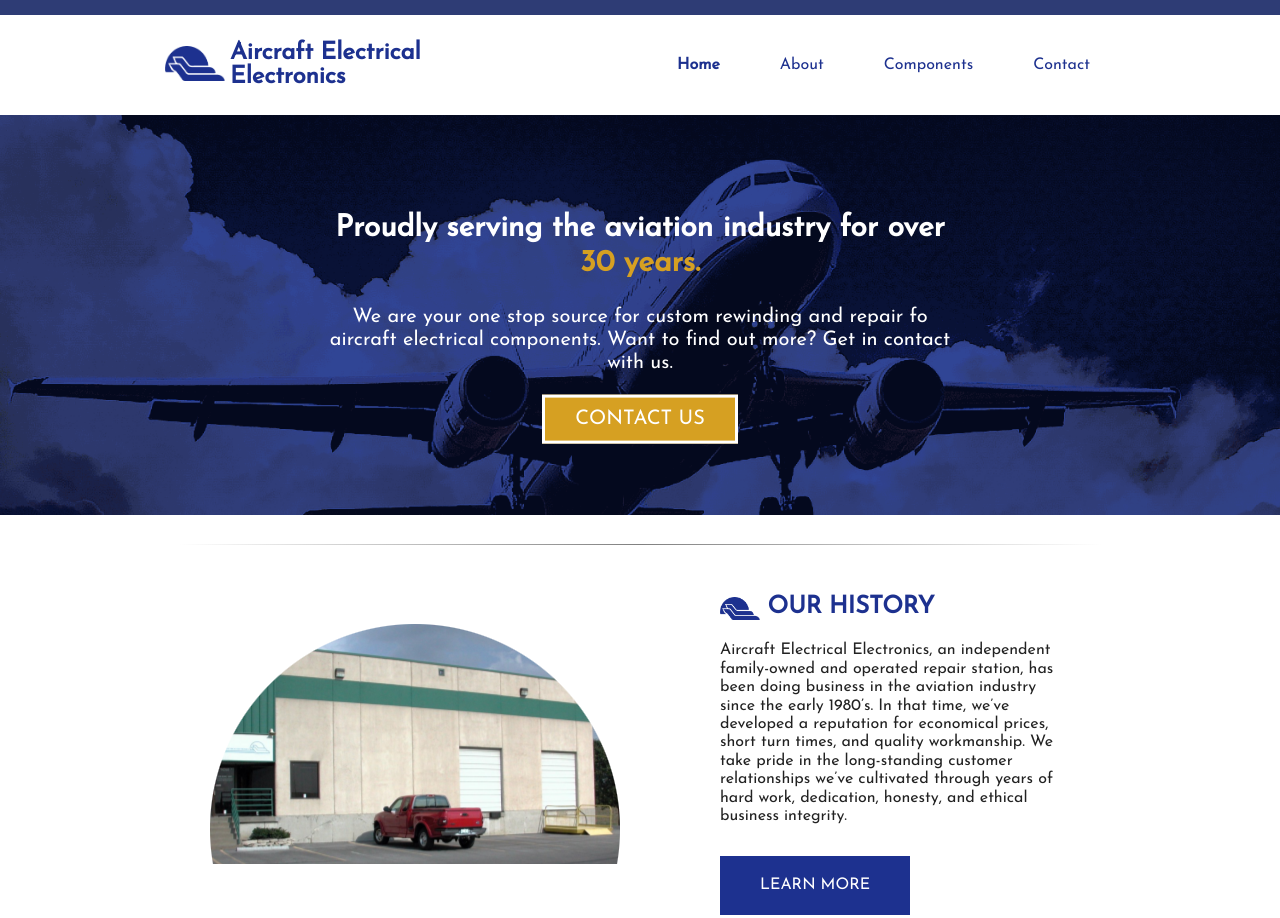
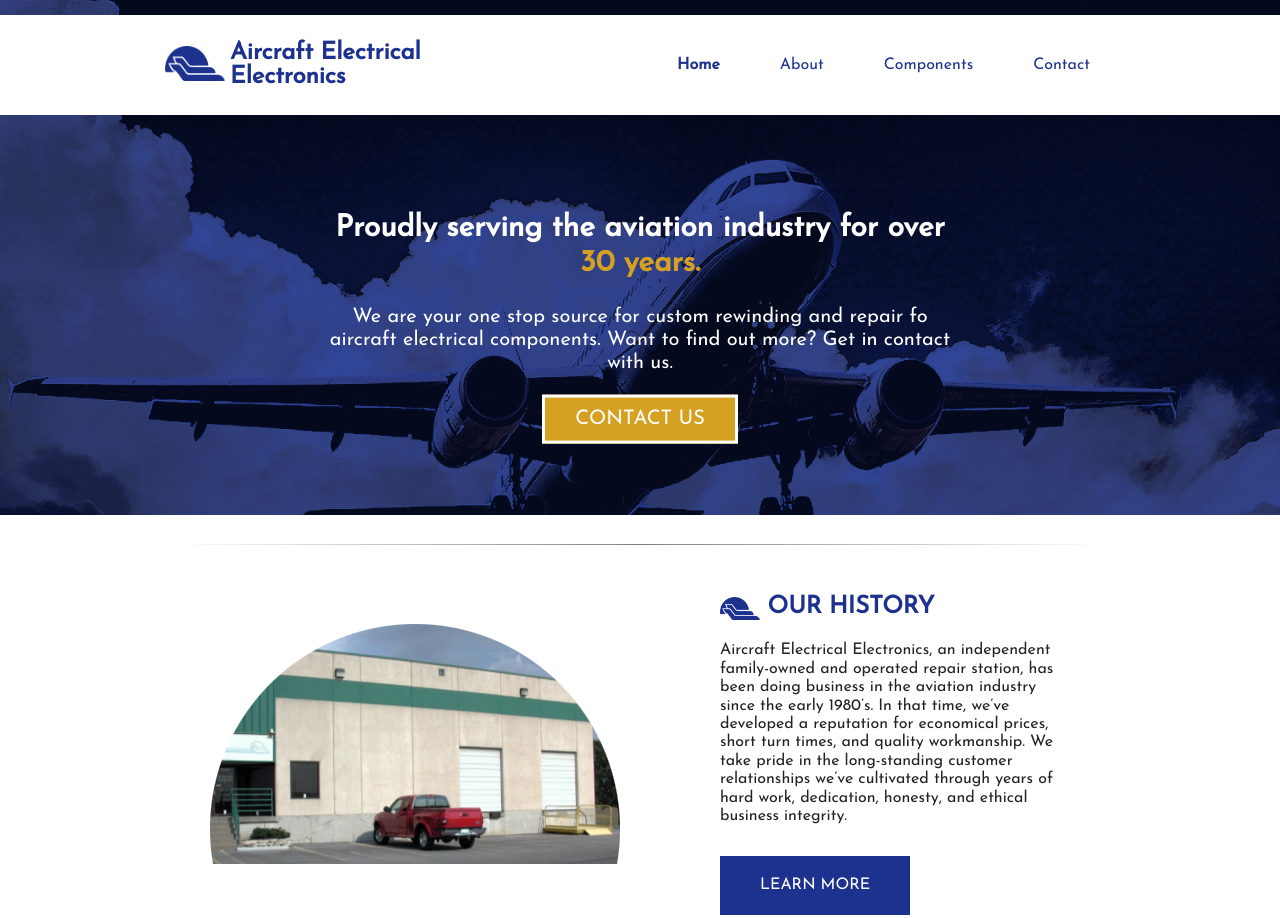
Before and after one commit to NolanHarless/AEE, a website built with Parcel: page index.html in a window 1280 px wide. Shown: the top 918 px of the page. Built offline with nearby package versions, Linux system fonts and the light colour scheme.

Commit message:
header clouds

```diff
--- a/css/style.css
+++ b/css/style.css
@@ -83,8 +83,10 @@ body{
       font-weight: 600;
   }
   .black-bar{
+    object-fit: cover;
+    object-position:10% 50%;
     font-family: 'Josefin Sans', sans-serif !important;
-      background-color: #2E3C75;
+      background-image: url(../hero-art.png);
       color: white;
       display: flex;
       justify-content: end;
```
